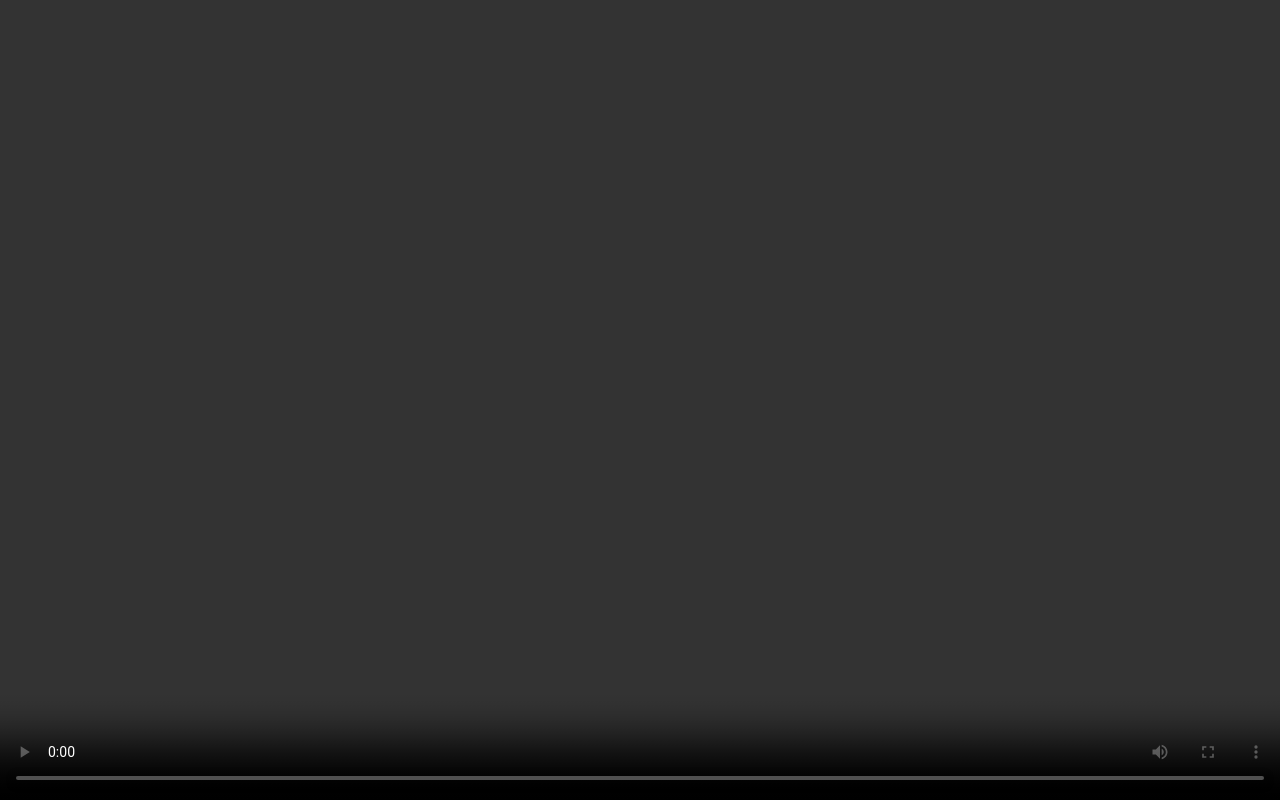
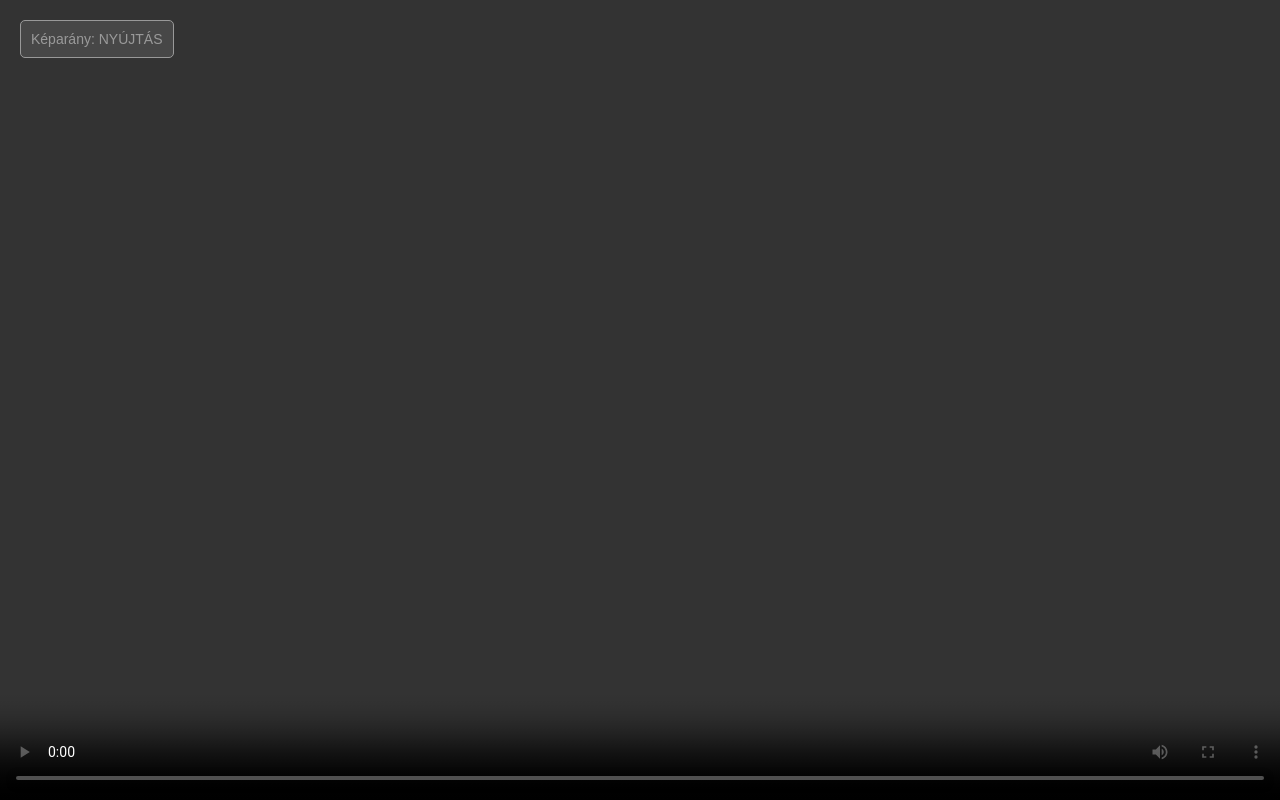
Before and after one commit to Sz4by/Bsbss, a plain HTML site: page index.html in a window 1280 px wide. Drawn offline with Linux system fonts and the light colour scheme.

Commit message:
Update index.html

```diff
--- a/index.html
+++ b/index.html
@@ -2,42 +2,57 @@
 <html lang="hu">
 <head>
     <meta charset="UTF-8">
-    <meta name="viewport" content="width=device-width, initial-scale=1.0, maximum-scale=1.0, user-scalable=no">
-    <title>Lejátszó</title>
+    <meta name="viewport" content="width=device-width, initial-scale=1.0">
+    <title>Kifeszített Mozi</title>
     <style>
-        /* 1. Teljesen töröljük a margókat és fixáljuk a hátteret */
+        /* Minden margó törlése */
         html, body {
             margin: 0 !important;
             padding: 0 !important;
             width: 100vw !important;
             height: 100vh !important;
-            background-color: #000 !important; /* Fekete háttér */
-            overflow: hidden !important; /* Nincs görgetés */
+            background-color: #000 !important;
+            overflow: hidden !important;
         }
 
-        /* 2. A VIDEÓ BEÁLLÍTÁSA */
+        /* A VIDEÓ KÉNYSZERÍTÉSE */
         video {
-            /* Ez a kulcs: FIX pozíció. Nem tud elcsúszni. */
             position: fixed !important;
             top: 0 !important;
             left: 0 !important;
-            bottom: 0 !important;
-            right: 0 !important;
+            width: 100vw !important;  /* Teljes szélesség */
+            height: 100vh !important; /* Teljes magasság */
 
-            /* Kényszerítjük, hogy töltse ki a rendelkezésre álló helyet */
-            width: 100% !important;
-            height: 100% !important;
+            /* ITT A TITOK: */
+            /* 'fill' = Nyújtsa ki a széléig (lehet, hogy torzul kicsit) */
+            /* 'cover' = Nagyítsa ki (levághatja a szélét) */
+            object-fit: fill !important;
 
-            /* Ez biztosítja, hogy a videó aránya megmaradjon (ne nyúljon meg a fej) */
-            /* Ha azt akarod, hogy torzítva is kitöltse, használd a 'cover'-t a 'contain' helyett */
-            object-fit: contain !important;
+            z-index: 1;
+            outline: none;
+        }
 
-            outline: none !important;
-            z-index: 9999 !important;
+        /* Gomb a képarány váltáshoz (ha torz lenne) */
+        #ratio-btn {
+            position: fixed;
+            top: 20px;
+            left: 20px;
+            z-index: 9999;
+            background: rgba(255, 255, 255, 0.2);
+            color: white;
+            border: 1px solid white;
+            padding: 10px;
+            cursor: pointer;
+            font-size: 14px;
+            border-radius: 5px;
+            opacity: 0.5; /* Halvány */
         }
+        #ratio-btn:hover { opacity: 1; }
     </style>
 </head>
 <body>
+
+    <button id="ratio-btn" onclick="toggleRatio()">Képarány: NYÚJTÁS</button>
 
     <video id="player" controls autoplay playsinline name="media"></video>
 
@@ -46,7 +61,7 @@
             const fullUrl = window.location.href;
             let videoLink = null;
 
-            // URL felismerése
+            // Link kinyerése
             if (fullUrl.includes("film=")) {
                 videoLink = fullUrl.substring(fullUrl.indexOf("film=") + 5);
             } else if (fullUrl.includes("urls=")) {
@@ -58,9 +73,29 @@
 
                 const player = document.getElementById('player');
                 player.src = videoLink;
-                console.log("Fixált lejátszó indítása:", videoLink);
+                console.log("Lejátszás:", videoLink);
             }
         };
+
+        // Funkció a képarány váltogatásához a TV-n
+        function toggleRatio() {
+            const player = document.getElementById('player');
+            const btn = document.getElementById('ratio-btn');
+
+            // Jelenlegi beállítás lekérése
+            const currentFit = window.getComputedStyle(player).objectFit;
+
+            if (currentFit === 'fill') {
+                player.style.objectFit = 'contain'; // Eredeti (fekete csíkos)
+                btn.innerText = "Képarány: EREDETI";
+            } else if (currentFit === 'contain') {
+                player.style.objectFit = 'cover'; // Nagyított (levágja a szélét)
+                btn.innerText = "Képarány: NAGYÍTÁS";
+            } else {
+                player.style.objectFit = 'fill'; // Nyújtott (teljes képernyő)
+                btn.innerText = "Képarány: NYÚJTÁS";
+            }
+        }
     </script>
 
 </body>
```
